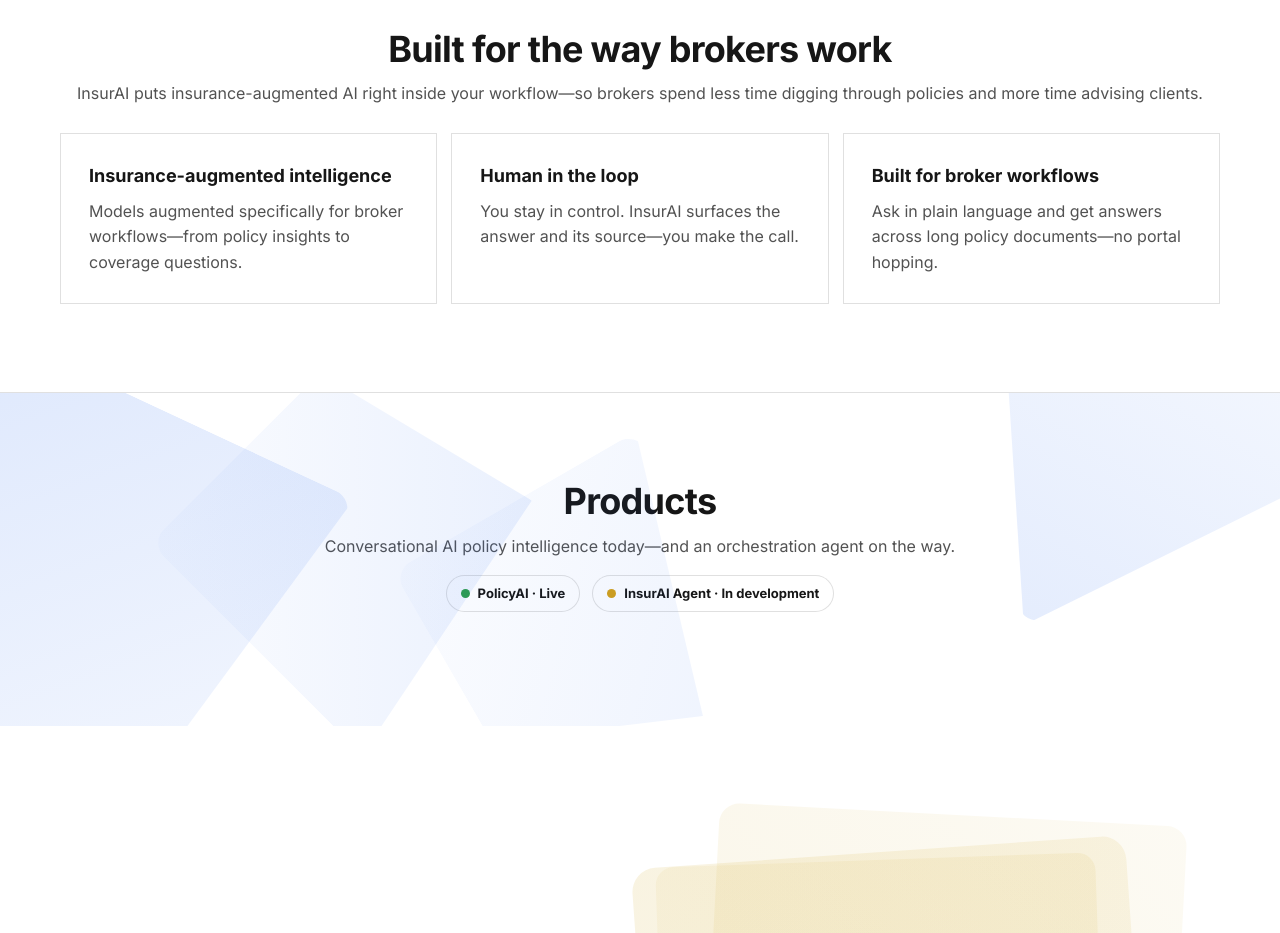
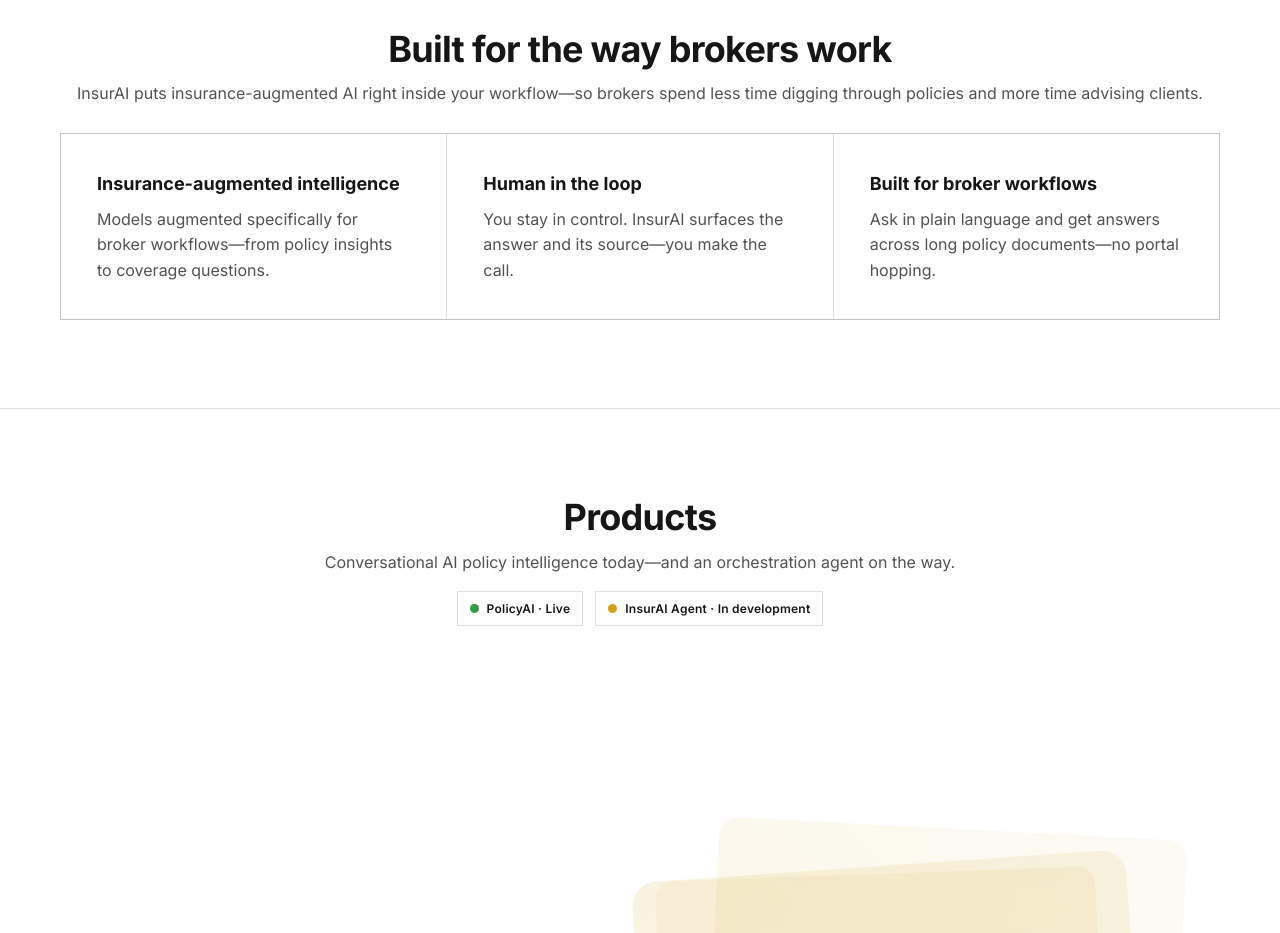
Before and after one commit to rodricksdylan/Website, a Next.js app: page / in a window 1280 px wide. Shown: the part 1080-2013 px from the top of the page. Built offline with nearby package versions, Linux system fonts and the light colour scheme.

Commit message:
style: bordered value-prop grid, square status pills, drop section blobs

```diff
--- a/app/page.module.css
+++ b/app/page.module.css
@@ -430,57 +430,6 @@
   border-top: 1px solid var(--line);
 }
 
-.geometricBg {
-  position: absolute;
-  top: 0;
-  left: 0;
-  right: 0;
-  bottom: 0;
-  z-index: 0;
-  pointer-events: none;
-  overflow: hidden;
-}
-
-.shape1 {
-  position: absolute;
-  width: 400px;
-  height: 400px;
-  background: linear-gradient(135deg, rgba(35, 102, 240, 0.15), rgba(35, 102, 240, 0.05));
-  transform: rotate(25deg) translateX(-100px) translateY(50px);
-  clip-path: polygon(0% 0%, 100% 0%, 80% 100%, 0% 80%);
-  border-radius: 20px;
-}
-
-.shape2 {
-  position: absolute;
-  width: 350px;
-  height: 350px;
-  background: linear-gradient(45deg, rgba(35, 102, 240, 0.12), rgba(35, 102, 240, 0.03));
-  transform: rotate(-15deg) translateX(calc(100vw - 300px)) translateY(100px);
-  clip-path: polygon(20% 0%, 100% 0%, 100% 80%, 0% 100%);
-  border-radius: 20px;
-}
-
-.shape3 {
-  position: absolute;
-  width: 300px;
-  height: 300px;
-  background: linear-gradient(225deg, rgba(35, 102, 240, 0.1), rgba(35, 102, 240, 0.02));
-  transform: rotate(45deg) translateX(50%) translateY(-150px);
-  clip-path: polygon(0% 20%, 80% 0%, 100% 100%, 0% 100%);
-  border-radius: 20px;
-}
-
-.shape4 {
-  position: absolute;
-  width: 280px;
-  height: 280px;
-  background: linear-gradient(315deg, rgba(35, 102, 240, 0.08), rgba(35, 102, 240, 0.02));
-  transform: rotate(-30deg) translateX(calc(50% + 200px)) translateY(300px);
-  clip-path: polygon(0% 0%, 100% 0%, 70% 100%, 0% 70%);
-  border-radius: 20px;
-}
-
 /* Ensure content is above geometric shapes */
 #products .container {
   position: relative;
@@ -810,6 +759,24 @@
   background: var(--white);
   padding: 28px;
   box-shadow: none;
+}
+
+/* Bordered value-prop grid (Carbon tile pattern) */
+.valueGrid {
+  display: grid;
+  grid-template-columns: repeat(3, 1fr);
+  gap: 1px;
+  background: var(--line);
+  border: 1px solid var(--line);
+  margin-top: 8px;
+}
+.valueCell {
+  background: var(--white);
+  padding: 36px;
+}
+@media (max-width: 900px) {
+  .valueGrid { grid-template-columns: 1fr; }
+  .valueCell { padding: 28px; }
 }
 
 /* steps */
@@ -1147,11 +1114,12 @@
   display: inline-flex;
   align-items: center;
   gap: 8px;
-  font-size: 13px;
-  font-weight: 700;
+  font-size: 12px;
+  font-weight: 600;
+  letter-spacing: 0.02em;
   color: var(--dark);
-  padding: 7px 14px;
-  border-radius: 999px;
+  padding: 7px 12px;
+  border-radius: 0;
   border: 1px solid var(--line);
   background: var(--white);
 }
--- a/app/page.tsx
+++ b/app/page.tsx
@@ -68,20 +68,20 @@
                 InsurAI puts insurance-augmented AI right inside your workflow&mdash;so brokers spend less time digging through policies and more time advising clients.
               </p>
             </div>
-            <div className={styles.grid3}>
-              <div className={styles.card}>
+            <div className={styles.valueGrid}>
+              <div className={styles.valueCell}>
                 <h3 className={styles.h3}>Insurance-augmented intelligence</h3>
                 <p className={styles.muted}>
                   Models augmented specifically for broker workflows&mdash;from policy insights to coverage questions.
                 </p>
               </div>
-              <div className={styles.card}>
+              <div className={styles.valueCell}>
                 <h3 className={styles.h3}>Human in the loop</h3>
                 <p className={styles.muted}>
                   You stay in control. InsurAI surfaces the answer and its source&mdash;you make the call.
                 </p>
               </div>
-              <div className={styles.card}>
+              <div className={styles.valueCell}>
                 <h3 className={styles.h3}>Built for broker workflows</h3>
                 <p className={styles.muted}>
                   Ask in plain language and get answers across long policy documents&mdash;no portal hopping.
@@ -93,12 +93,6 @@
 
         {/* Products */}
         <section className={styles.section} id="products">
-          <div className={styles.geometricBg}>
-            <div className={styles.shape1}></div>
-            <div className={styles.shape2}></div>
-            <div className={styles.shape3}></div>
-            <div className={styles.shape4}></div>
-          </div>
           <div className={styles.container}>
             <div className={styles.sectionHead}>
               <h2 className={styles.h2}>Products</h2>
```
